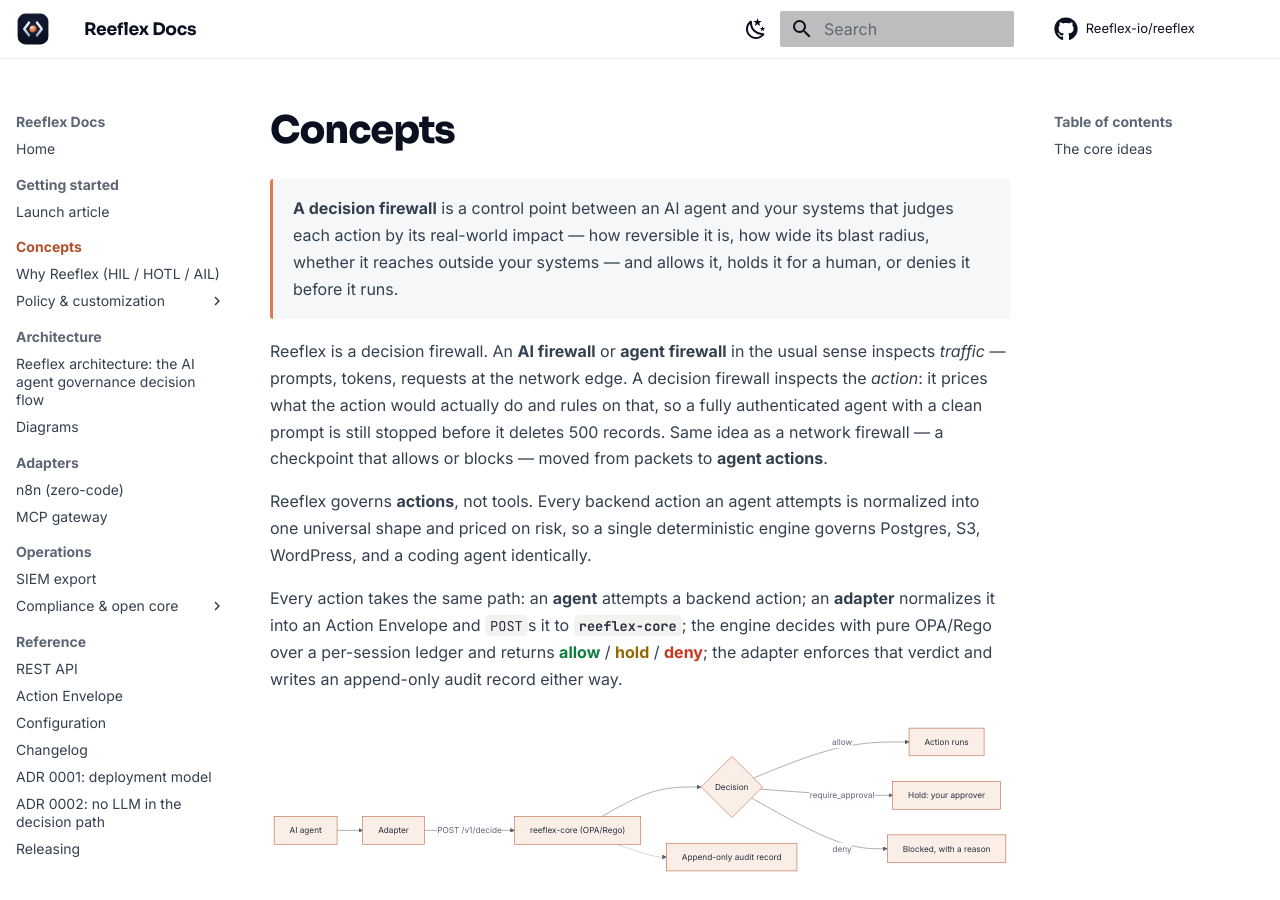
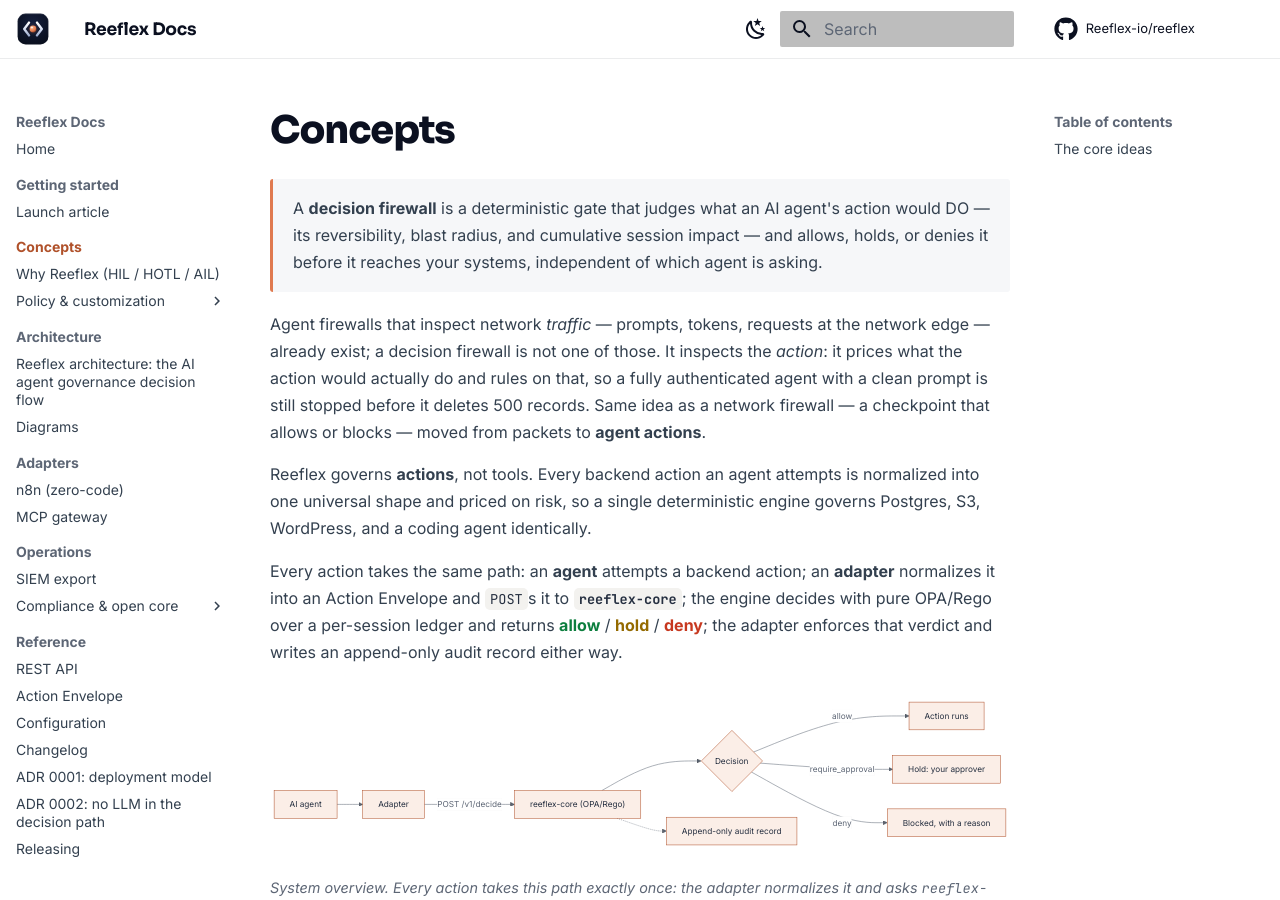
Before and after one commit to Reeflex-io/reeflex, an MkDocs documentation site: the page built from docs/concepts/index.md, in a window 1280 px wide and 900 px high. Built offline with MkDocs 1.6.1 and Material for MkDocs 9.7.7, drawn with Linux system fonts in a browser that asks for light colours; a script that is not in the unit is left out; comment, search, counter and statistics services are not loaded.

Commit message:
docs(seo): align "decision firewall" definition to the locked canonical
PR #61 landed the docs SEO/GEO pass with a proposed "decision firewall"
definition; the canonical sentence was then locked on reeflex.io (dev-1). This
syncs the three docs occurrences — Concepts (.rf-definition callout), the FAQ
"What is a decision firewall?" answer, and llms.txt — to the byte-identical
locked wording, so AI/answer-engine crawlers see one authoritative definition
across the site and the docs. Differentiator prose in Concepts aligned to the
same framing (agent firewalls scan traffic; a decision firewall judges impact).
No other content changed.

Signed-off-by: Leo David <31898648+leodavidsec@users.noreply.github.com>

```diff
--- a/docs/concepts/index.md
+++ b/docs/concepts/index.md
@@ -9,20 +9,19 @@
 
 <div class="rf-definition" markdown>
 
-**A decision firewall** is a control point between an AI agent and your systems
-that judges each action by its real-world impact — how reversible it is, how
-wide its blast radius, whether it reaches outside your systems — and allows it,
-holds it for a human, or denies it before it runs.
+A **decision firewall** is a deterministic gate that judges what an AI agent's
+action would DO — its reversibility, blast radius, and cumulative session impact
+— and allows, holds, or denies it before it reaches your systems, independent of
+which agent is asking.
 
 </div>
 
-Reeflex is a decision firewall. An **AI firewall** or **agent firewall** in the
-usual sense inspects *traffic* — prompts, tokens, requests at the network edge.
-A decision firewall inspects the *action*: it prices what the action would
-actually do and rules on that, so a fully authenticated agent with a clean
-prompt is still stopped before it deletes 500 records. Same idea as a network
-firewall — a checkpoint that allows or blocks — moved from packets to
-**agent actions**.
+Agent firewalls that inspect network *traffic* — prompts, tokens, requests at
+the network edge — already exist; a decision firewall is not one of those. It
+inspects the *action*: it prices what the action would actually do and rules on
+that, so a fully authenticated agent with a clean prompt is still stopped before
+it deletes 500 records. Same idea as a network firewall — a checkpoint that
+allows or blocks — moved from packets to **agent actions**.
 
 Reeflex governs **actions**, not tools. Every backend action an agent attempts
 is normalized into one universal shape and priced on risk, so a single
--- a/docs/llms.txt
+++ b/docs/llms.txt
@@ -1,6 +1,6 @@
 # Reeflex Docs
 
-> Reeflex is a decision firewall for AI agents: a control point between an AI agent and your systems that judges each action by its real-world impact — reversibility, blast radius, externality — and allows, holds for a human, or denies it before it runs. On any backend, deterministically (zero LLM in the decision path).
+> Reeflex is a decision firewall for AI agents. A decision firewall is a deterministic gate that judges what an AI agent's action would DO — its reversibility, blast radius, and cumulative session impact — and allows, holds, or denies it before it reaches your systems, independent of which agent is asking. On any backend, deterministically (zero LLM in the decision path).
 
 Documentation for the open-source `reeflex-core` engine and its reference adapters. A decision firewall inspects the **action** (what it would do), not the **traffic** (prompts, tokens, requests) — so a fully authorized agent with a clean prompt is still stopped before a destructive action such as a bulk production delete. The engine evaluates a universal Action Envelope with OPA/Rego and returns allow, deny, or require_approval (a hold). Open tier is Apache 2.0.
 
```
Also changed, not shown: docs/faq.md (+6 -6 lines).
